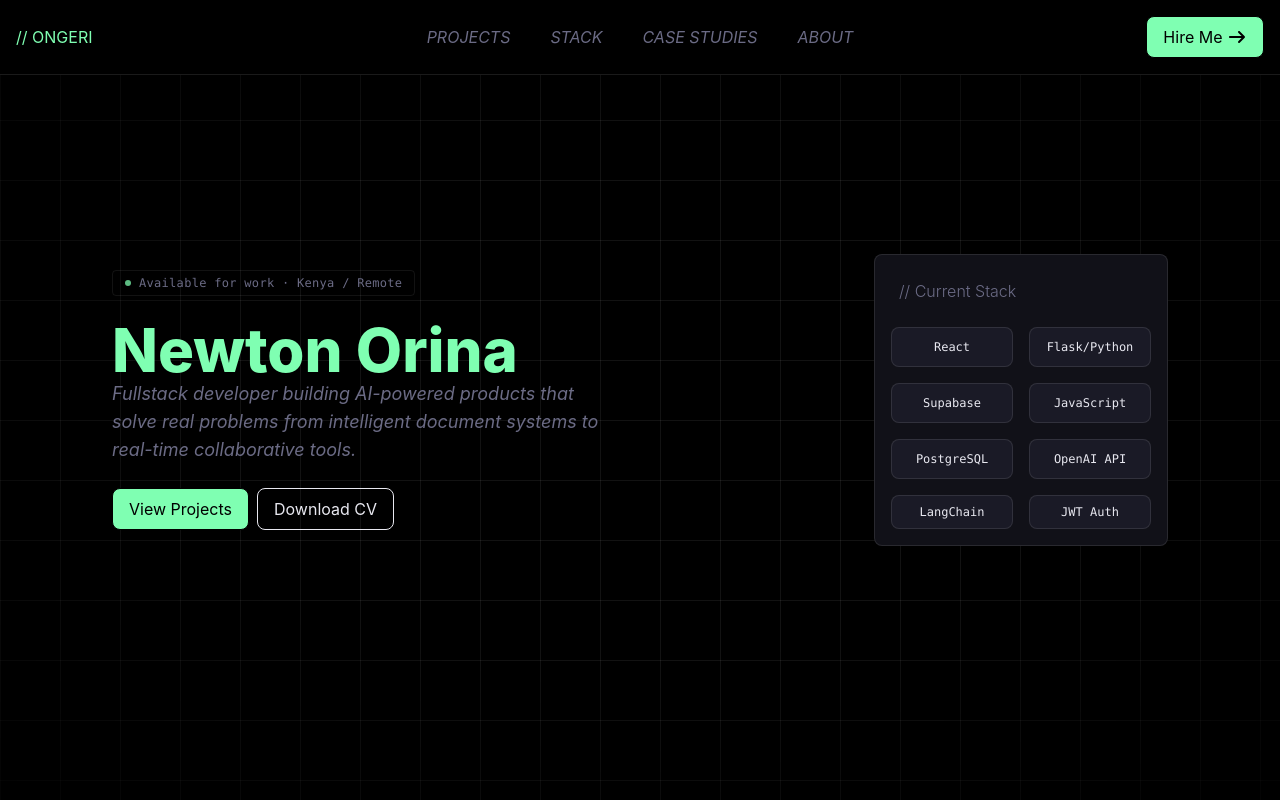
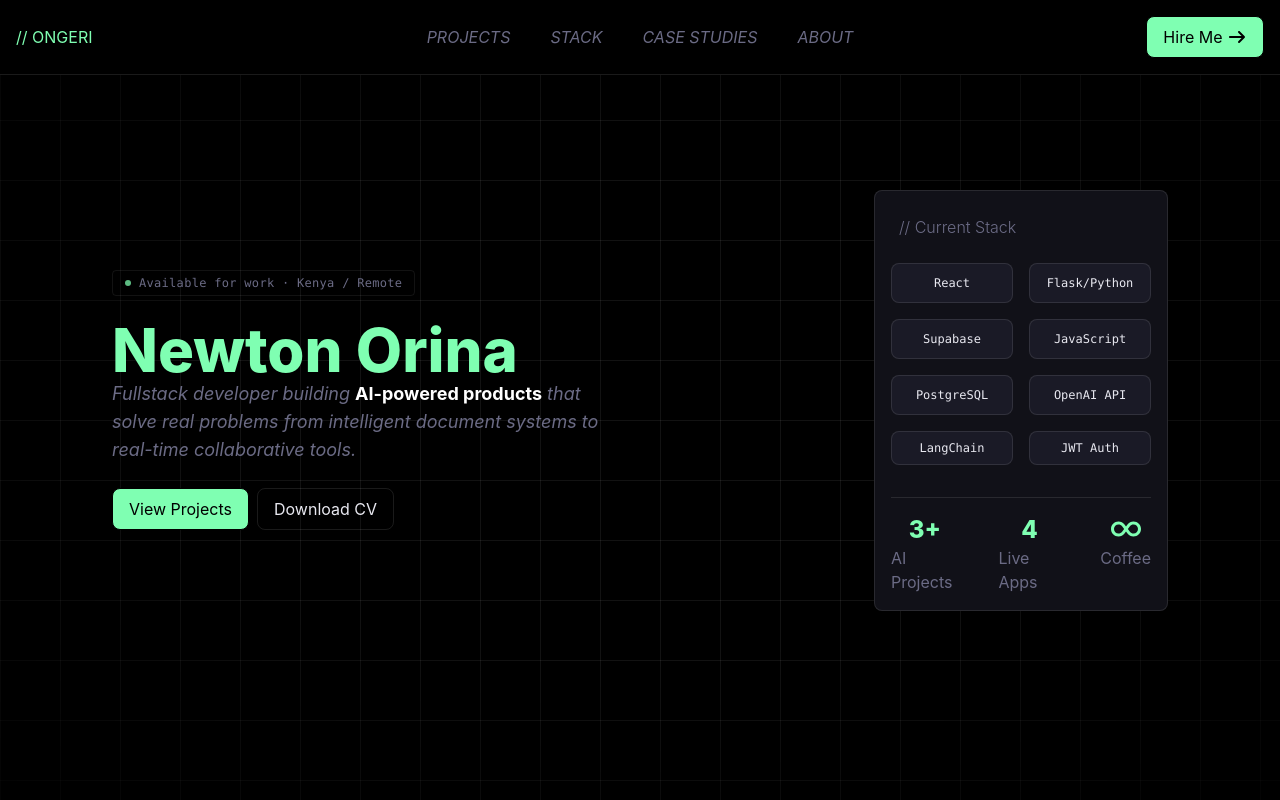
Before and after one commit to Ongeri123/Ongeri, a React (Vite) app: page / in a window 1280 px wide. Built offline with nearby package versions, Linux system fonts and the light colour scheme; a web font is replaced by a local one.

Commit message:
add number of projects done and live and some styling on other elements

```diff
--- a/src/components/Hero.jsx
+++ b/src/components/Hero.jsx
@@ -1,4 +1,6 @@
 import React from "react";
+import { FontAwesomeIcon } from '@fortawesome/react-fontawesome'
+import { faInfinity} from '@fortawesome/free-solid-svg-icons'
 
 const Hero = () => {
     return (
@@ -16,7 +18,7 @@ const Hero = () => {
           Newton Orina
         </h1>
         <p className="text-muted italic font-body text-lg max-w-2xl">
-          Fullstack developer building AI-powered products that solve real
+          Fullstack developer building <span className="text-accent not-italic text-white font-bold">AI-powered products</span> that solve real
           problems from intelligent document systems to real-time collaborative
           tools.
         </p>
@@ -24,7 +26,7 @@ const Hero = () => {
           <div className="bg-accent border rounded-lg px-4 py-2">
             <button className="cta-button cursor-pointer">View Projects</button>
           </div>
-          <div className="border border-text-main rounded-lg px-4 py-2">
+          <div className="border border-white/10 rounded-lg px-4 py-2 hover:border-accent transition-colors">
             <button className="cta-button text-text-main cursor-pointer">
               Download CV
             </button>
@@ -53,6 +55,20 @@ const Hero = () => {
             {tech}
           </div>
         ))}
+          <div className="col-span-2 mt-4 flex border-t border-white/10 pt-4 gap-10 justify-start">
+            <div className="flex flex-col items-center">
+              <h1 className="text-accent font-extrabold text-2xl">3+</h1>
+              <p className="text-muted">AI Projects</p>
+            </div>
+            <div className="flex flex-col items-center">
+              <h1 className="text-accent  font-extrabold text-2xl">4</h1>
+              <p className="text-muted">Live Apps</p>
+            </div>
+            <div className="flex flex-col items-center">
+              <h1 className="text-accent  font-extrabold text-2xl"><FontAwesomeIcon icon={faInfinity} /></h1>
+              <p className="text-muted">Coffee</p>
+            </div>
+          </div>
       </div>
     </div>
   );
```
